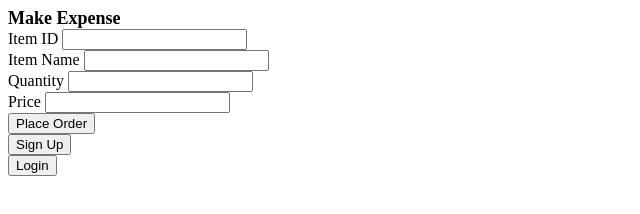
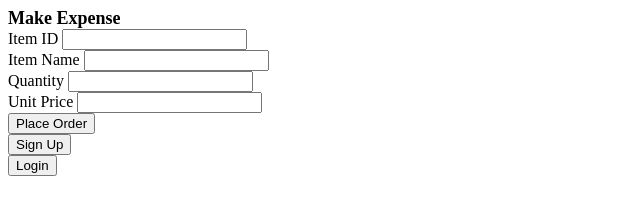
Before and after one commit to QI-D/docker_project, a website: page frontend/index.html in a window 1280 px wide. Shown: the full height of the page, 0-640 px from the left. Drawn offline with Linux system fonts and the light colour scheme.

Commit message:
Modified frontend service
Signed-off-by: QI-D <jonsondang@outlook.com>

```diff
--- a/frontend/index.html
+++ b/frontend/index.html
@@ -9,7 +9,7 @@
         <a>Item ID </a><input type="text" class="expense-input item-id"><br>
         <a>Item Name </a><input type="text" class="expense-input item-name"><br>
         <a>Quantity </a><input type="text" class="expense-input quantity"><br>
-        <a>Price </a><input type="text" class="expense-input price"><br>
+        <a>Unit Price </a><input type="text" class="expense-input price"><br>
         <button id="place-order">Place Order</button><br>
     </section>
 
```
Also changed, not shown: 1 other file.
